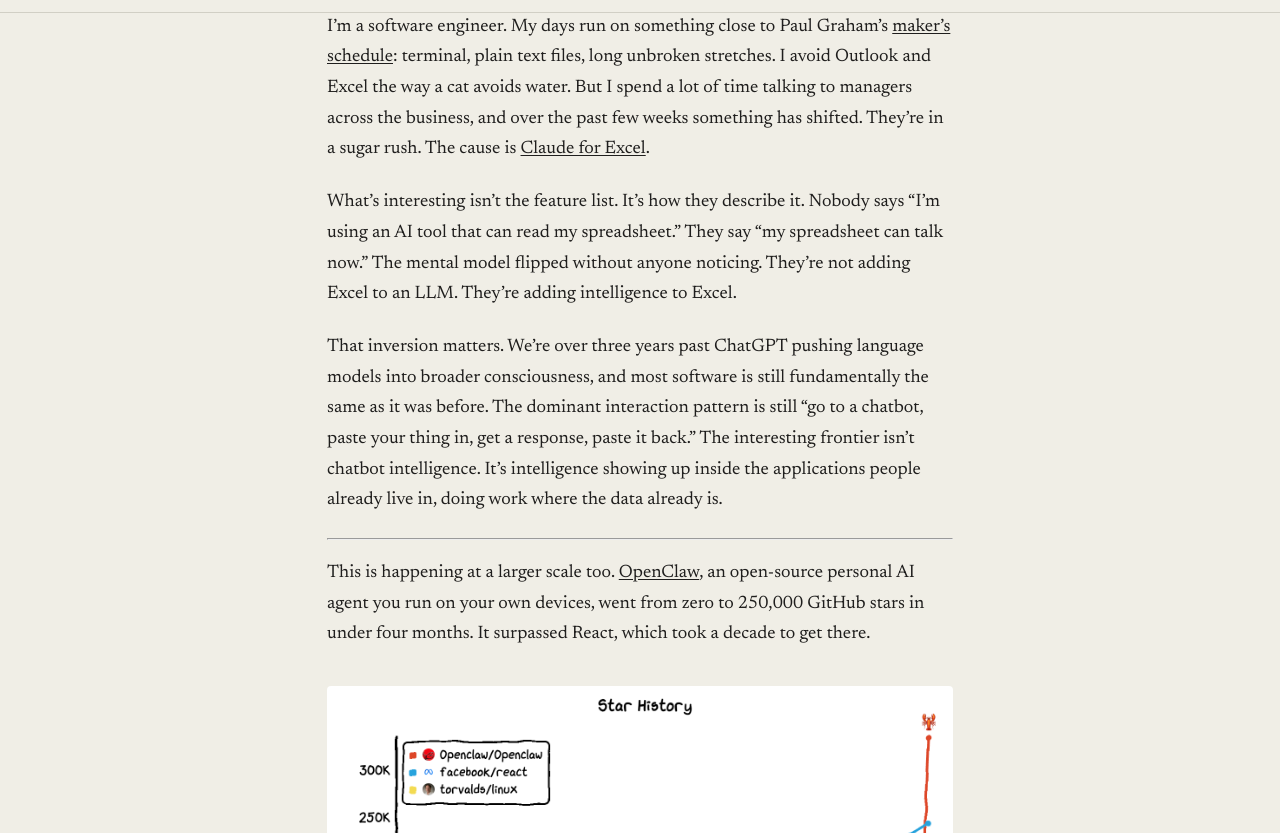
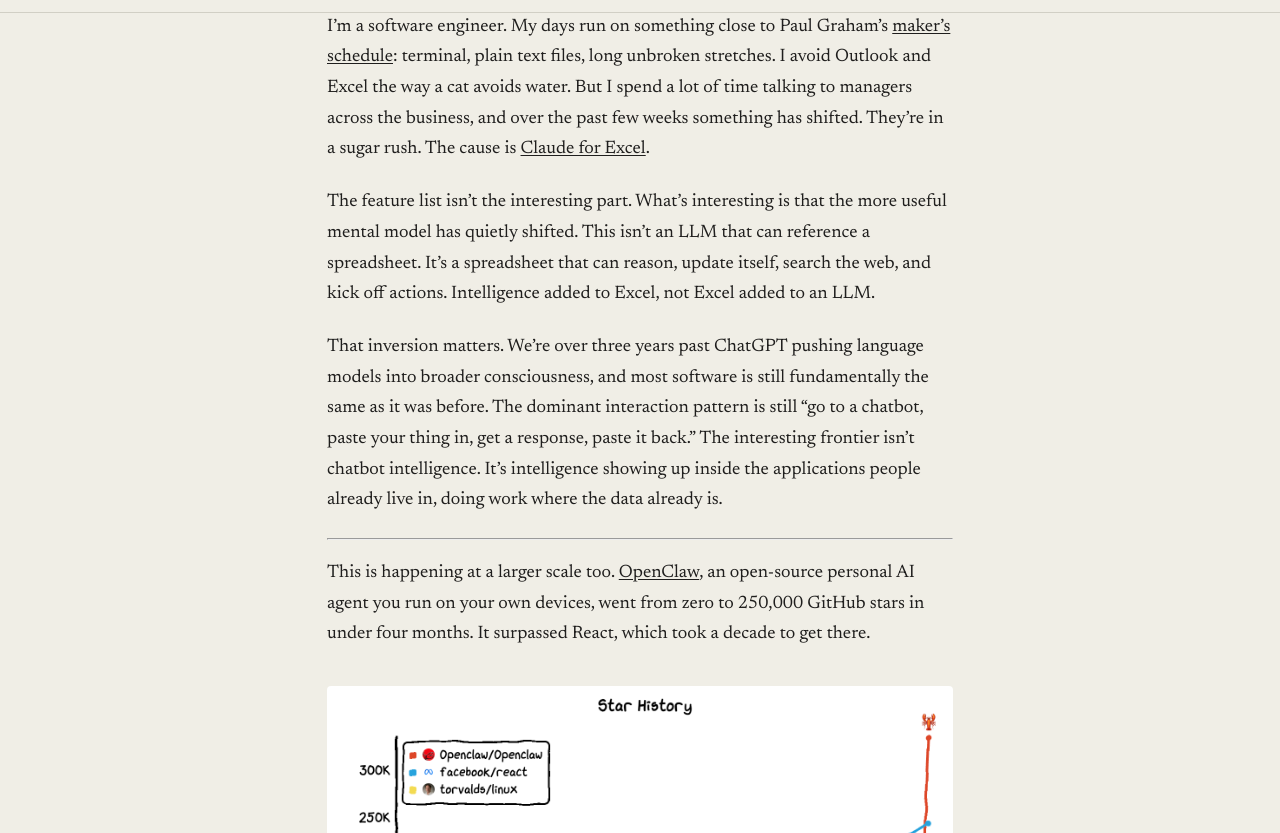
Before and after one commit to rob137/rob137.github.io, a Jekyll site: the page built from _posts/2026-03-25-the-talking-sheet.md, in a window 1280 px wide and 900 px high, scrolled down 520 px, cut to the strip 67-900 px from the top of the window. Built offline with Jekyll 4.4.1, drawn with Linux system fonts in a browser that asks for light colours.

Commit message:
Reframe Excel paragraph: mental model shift, not quote attribution
Co-Authored-By: Claude Opus 4.6 (1M context) <noreply@anthropic.com>

```diff
--- a/_posts/2026-03-25-the-talking-sheet.md
+++ b/_posts/2026-03-25-the-talking-sheet.md
@@ -10,7 +10,7 @@ excerpt: "We keep adding applications to LLMs. The thing that's actually happeni
 
 I'm a software engineer. My days run on something close to Paul Graham's [maker's schedule](https://www.paulgraham.com/makersschedule.html): terminal, plain text files, long unbroken stretches. I avoid Outlook and Excel the way a cat avoids water. But I spend a lot of time talking to managers across the business, and over the past few weeks something has shifted. They're in a sugar rush. The cause is [Claude for Excel](https://support.claude.com/en/articles/12650343-use-claude-for-excel).
 
-What's interesting isn't the feature list. It's how they describe it. Nobody says "I'm using an AI tool that can read my spreadsheet." They say "my spreadsheet can talk now." The mental model flipped without anyone noticing. They're not adding Excel to an LLM. They're adding intelligence to Excel.
+The feature list isn't the interesting part. What's interesting is that the more useful mental model has quietly shifted. This isn't an LLM that can reference a spreadsheet. It's a spreadsheet that can reason, update itself, search the web, and kick off actions. Intelligence added to Excel, not Excel added to an LLM.
 
 That inversion matters. We're over three years past ChatGPT pushing language models into broader consciousness, and most software is still fundamentally the same as it was before. The dominant interaction pattern is still "go to a chatbot, paste your thing in, get a response, paste it back." The interesting frontier isn't chatbot intelligence. It's intelligence showing up inside the applications people already live in, doing work where the data already is.
 
```
